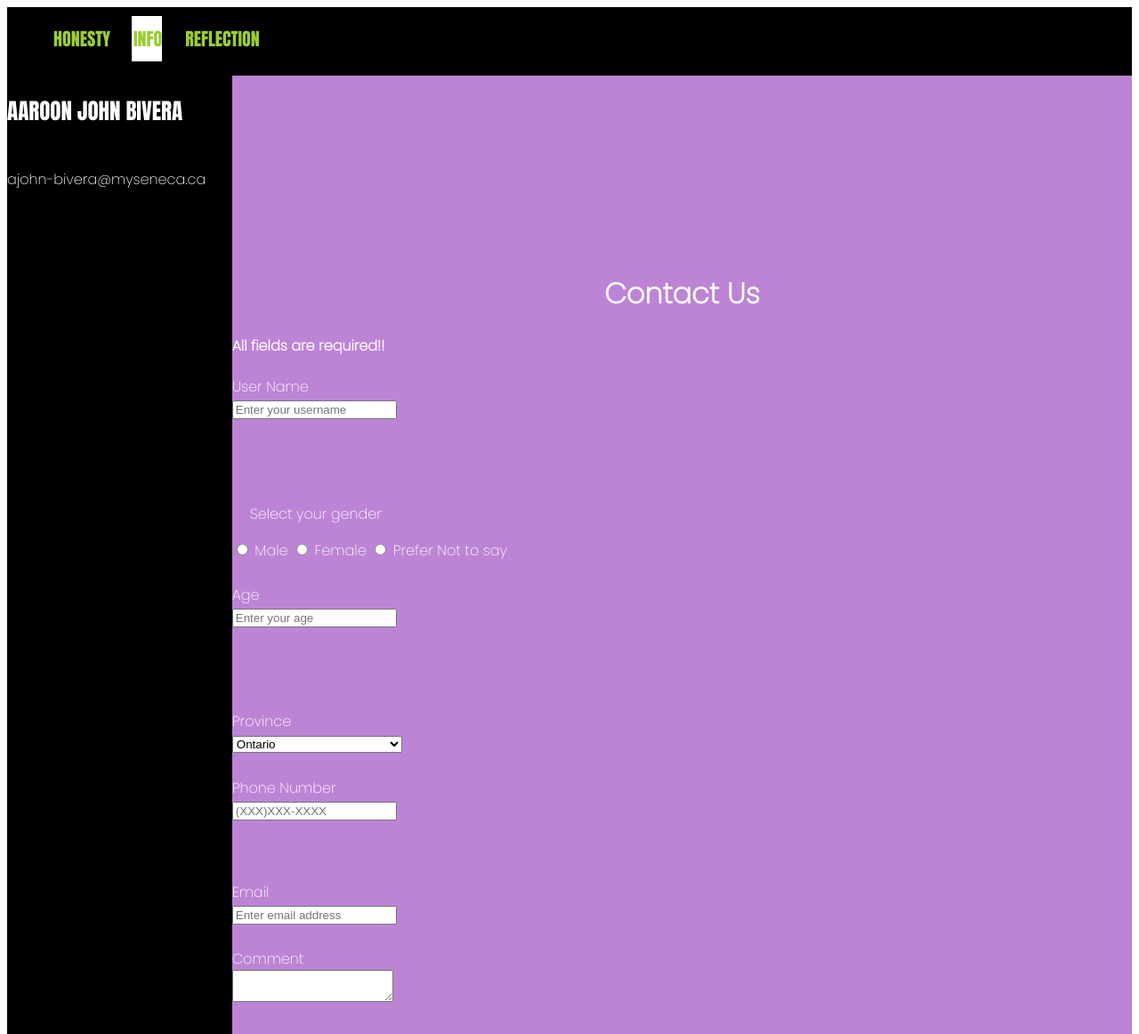
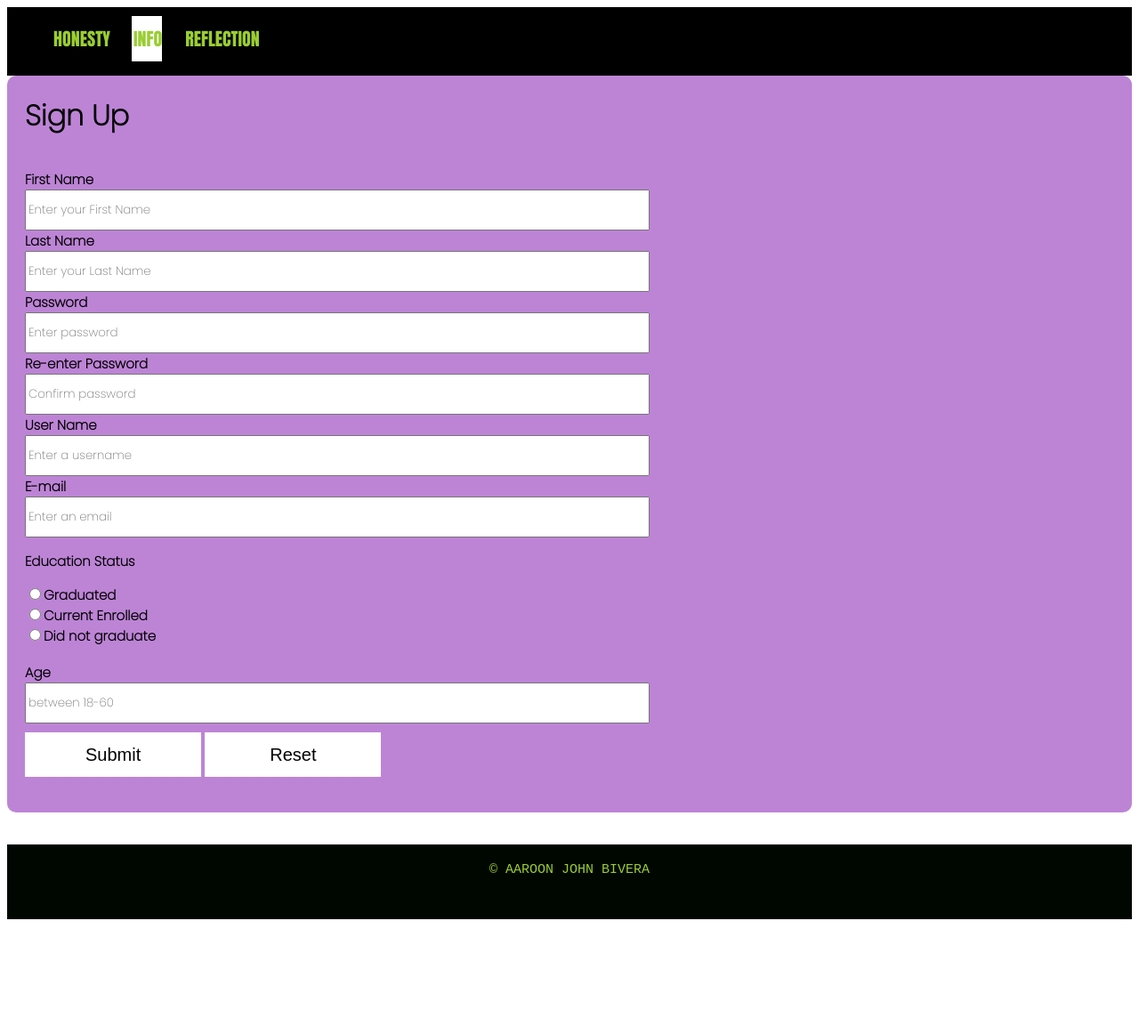
Before and after one commit to Aaron893/aaron893.github.io, a plain HTML site: page info.html in a window 1280 px wide. Shown: the top 1162 px of the page at 89% size. After the commit the page ends 1041 px from the top, so only its background shows below. Drawn offline with Linux system fonts and the light colour scheme.

Commit message:
Add files via upload

```diff
--- a/info.html
+++ b/info.html
@@ -5,7 +5,8 @@
     <meta http-equiv="X-UA-Compatible" content="IE=edge">
     <meta name="viewport" content="width=device-width, initial-scale=1.0">
     <title>Aaroon John Bivera</title>
-    <link rel="stylesheet" href="normalize.css">
+    <link rel="stylesheet" href="info.css" type="text/css">
+    <script src="info.js"></script>
 </head>
 <body>
   <header>
@@ -13,131 +14,84 @@
 
         <ul class="nav-bar">
              <li ><a href="honesty.html">HONESTY</a></li>
-                 <li ><a href="info.html" class="active">INFO</a></li>
+             <li ><a href="info.html " class="active">INFO</a></li>
              <li><a href="reflection.html">REFLECTION</a></li>
         </ul>
    </nav>
 </header>
+    <main>
 
-
-    <main>
-        <div class="sideInfo">
-            <h2 style="font-family: Impact, Haettenschweiler, 'Arial Narrow Bold', sans-serif; font-size: 25px;">AAROON JOHN BIVERA</h2>
-            <br>
-            <a>ajohn-bivera@myseneca.ca</a>
-        </div>
-        <div class="mainInfo">
-            <h1>Contact Us</h1>
-            <h4>All fields are required!!</h4>
+        <div id="formContainer">
+            <h1>Sign Up</h1>
             <form
-              name="formFeedback"
+            name="signup"
             action="https://httpbin.org/post"
             onsubmit="return validateForm();"
             method="post"
           >
-              <input
-                type="hidden"
-                name="fullName"
-                value="xxxxxxxxxxxxxxxxxxxxxxxxxx"
-              />
-              <input
-                type="hidden"
-                name="studentNumber"
-                value="xxxxxxxxxxxxxxxxxxxxxxxxxx"
-              />
-              <label>User Name</label>
+          <br>
+          <br>
+          <label>First Name</label>
           <br />
           <input
             type="text"
-                placeholder="Enter your username"
-                name="userName"
+            placeholder="Enter your First Name"
+            name="firstName"
             required="required"
           />
-              <p id="userVal"></p>
+          <br>
+          <label>Last Name</label>
           <br />
-              <p>Select your gender</p>
-              <input type="radio" name="gender" value="male" required="required" />
-              <label>Male</label>
+
           <input
-                type="radio"
-                name="gender"
-                value="female"
+            type="text"
+            placeholder="Enter your Last Name"
+            name="lastNamed"
             required="required"
           />
-              <label>Female</label>
-              <input type="radio" name="gender" value="nosay" required="required" />
-              <label>Prefer Not to say</label>
-              <br />
-              <br />
-              <label>Age </label>
-              <br />
-              <input
-                type="number"
-                name="age"
-                placeholder="Enter your age"
-                required="required"
-              />
-              <p id="ageVal"></p>
-              <br />
-              <br />
-              <label>Province</label>
-              <br />
-
-              <select name="province" id="province">
-                <option value="AB">Alberta</option>
-                <option value="BC">British Columbia</option>
-                <option value="MB">Manitoba</option>
-                <option value="NB">New Brunswick</option>
-                <option value="NL">Newfoundland and Labrador</option>
-                <option value="NS">Nova Scotia</option>
-                <option value="NT">Northwest Territories</option>
-                <option value="NU">Nunavut</option>
-                <option value="ON" selected="selected">Ontario</option>
-                <option value="PE">Prince Edward Island</option>
-                <option value="QC">Quebec</option>
-                <option value="SK">Saskatchewan</option>
-                <option value="YT">Yukon</option>
-              </select>
-
-              <br /><br />
-              <label>Phone Number</label>
-              <br />
-              <input
-                type="tel"
-                name="telephoneNo"
-                required="required"
-                placeholder="(XXX)XXX-XXXX"
-              />
-              <br />
-              <p id="phoneVal"></p>
-              <br />
-              <label>Email</label>
-              <br />
-              <input
-                type="email"
-                name="email"
-                required="required"
-                placeholder="Enter email address"
-              />
-              <br /><br />
-              <label>Comment</label>
-              <br />
-              <textarea id="comments" name="comments" required="required">
-              </textarea>
-              <p id="textVal"></p>
-              <input type="submit" name="submit" />
+            <br>
+          <label>Password</label>
+            <br>
+          <input type="password" name="passwordFirst" placeholder="Enter password" autocomplete="off"  minlength="6" required>
+          <br>
+          <label >Re-enter Password</label><br>
+          <input type="password" name="passwordSecond" placeholder="Confirm password" autocomplete="off" minlength="6"  required>
+          <br>
+          <label >User Name</label><br>
+          <input  type="text" name="userName" placeholder="Enter a username" required>
+          <br>
+          <label >E-mail</label><br>
+          <input id="Email" type="email" name="email" placeholder="Enter an email" required>
+          <br>
+          <p>Education Status</p>
+              <label><input type="radio" name="studyStat" value="GRADUATED" required default/>Graduated</label><br />
+              <label><input type="radio" name="studyStat" value="ENROLLED" />Current Enrolled</label><br />
+              <label><input type="radio" name="studyStat" value="DID NOT GRADUATE" />Did not graduate</label><br />
+              <br>
+          <label >Age</label><br>
+          <input id="age" type="number" name="age" placeholder="between 18-60" required min="18" max="60">
+          <input type="hidden" name="lastName" id="lastName" value="John Bivera" />
+          <input type="hidden" name="studentId" id="studentId" value="156486201" />
+          <br>
+          <input type="submit" name="submit" onclick="return validateForm()"/>
           <input type="reset" name="reset" />
           </form>
         </div>
+        <div>
+            <p id="NameVal" class="errors"></p>
+            <p id="passwordMatch"class="errors"></p>
+            <p id="userNameVal" class="errors"></p>
+            <p id="ageVal" class="errors"></p>
+        </div>
+    </main>
+    <br>
+    <br>
+    <footer>
+      &copy AAROON JOHN BIVERA
+      <br>
+      <br>
 
-    </main>
-    <footer>
-
-            &copy; MADE BY AAROON JOHN BIVERA
   </footer>
-
-
-
 
 </body>
 </html>
--- /dev/null
+++ b/info.js
@@ -0,0 +1,91 @@
+function validateForm() {
+  clearForm();
+
+  let success = true;
+  let firstNameInput = document.forms[0].elements["firstName"].value;
+  let lastNameInput = document.forms[0].elements["lastNamed"].value;
+  let passwordInput = document.forms[0].elements["passwordFirst"].value;
+  let passwordInputC = document.forms[0].elements["passwordSecond"].value;
+
+  let usernameInput = document.forms[0].elements["userName"].value;
+  let ageInput = document.forms[0].elements["age"].value;
+  let nameResult = testName(firstNameInput) && testName(lastNameInput);
+  let ageResult = ageInput >= 18 && ageInput <= 60;
+  let passResult = validatePassword(passwordInput);
+
+  if (passResult) {
+    passResult = passwordInputC == passwordInput;
+  }
+  let userNameResult =
+    usernameInput.length >= 6 &&
+    ((usernameInput.charCodeAt(0) >= 65 &&
+        usernameInput.charCodeAt(0) <= 90) ||
+      (usernameInput.charCodeAt(0) >= 97 &&
+        usernameInput.charCodeAt(0) <= 122));
+
+  if (!nameResult) {
+    document.getElementById("NameVal").innerHTML =
+      "Invalid Name fields , should start with Cap and contain letters only";
+  }
+  if (!passResult) {
+    document.getElementById("passwordMatch").innerHTML =
+      "Invalid password or passwords dont match,passwords must contain atleast 1 capital and digit";
+  }
+  if (!userNameResult) {
+    document.getElementById("userNameVal").innerHTML =
+      "Invalid username, username should start with Caps and minimum length of 6 characters";
+  }
+  if (!ageResult) {
+    document.getElementById("ageVal").innerHTML =
+      "Invalid age, must be between 18 and 60";
+  }
+
+  success = nameResult && ageResult && userNameResult && passResult;
+  return success;
+}
+
+function testName(isValid) {
+  valid = true;
+  valid =
+    valid && isValid.charCodeAt(0) >= 65 && isValid.charCodeAt(0) <= 90;
+  for (let i = 1; i < isValid.length; i++) {
+    valid =
+      valid &&
+      isValid.charCodeAt(i) >= 97 &&
+      isValid.charCodeAt(i) <= 122;
+  }
+
+  return valid;
+}
+
+function validatePassword(isValid) {
+  valid = true;
+  valid =
+    isValid.length >= 6 &&
+    ((isValid.charCodeAt(0) >= 65 && isValid.charCodeAt(0) <= 90) ||
+      (isValid.charCodeAt(0) >= 97 && isValid.charCodeAt(0) <= 122));
+  let numAlphaC = 0;
+  let numDigit = 0;
+  if (valid) {
+    for (let i = 0; i < isValid.length; i++) {
+      if (isValid.charCodeAt(i) >= 65 && isValid.charCodeAt(i) <= 90) {
+        numAlphaC++;
+      } else if (
+        isValid.charCodeAt(i) >= 48 &&
+        isValid.charCodeAt(i) <= 57
+      ) {
+        numDigit++;
+      }
+    }
+
+    valid = valid && numAlphaC >= 1 && numDigit > 0;
+  }
+  return valid;
+}
+
+function clearForm() {
+  document.getElementById("NameVal").innerHTML = "";
+  document.getElementById("passwordMatch").innerHTML = "";
+  document.getElementById("userNameVal").innerHTML = "";
+  document.getElementById("ageVal").innerHTML = "";
+}
```
Lines whose indentation alone changed are shown as unchanged.
